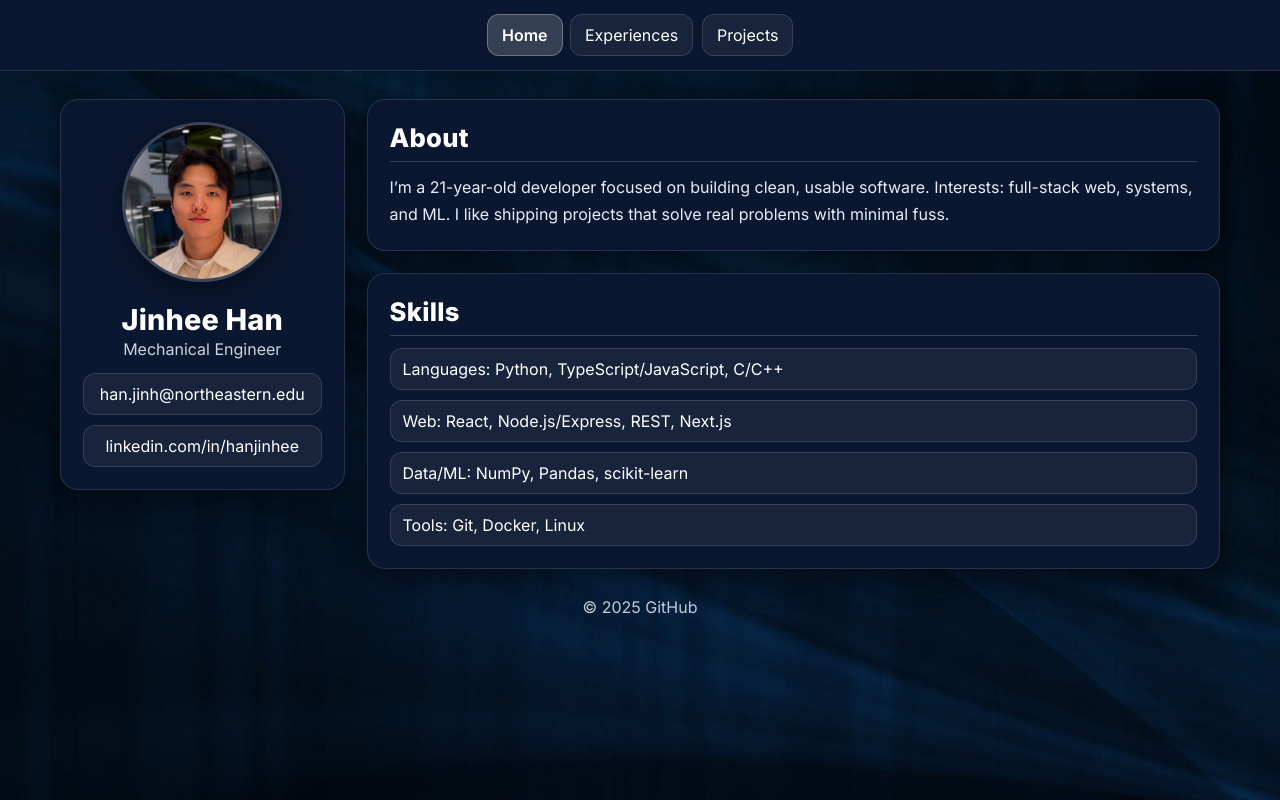
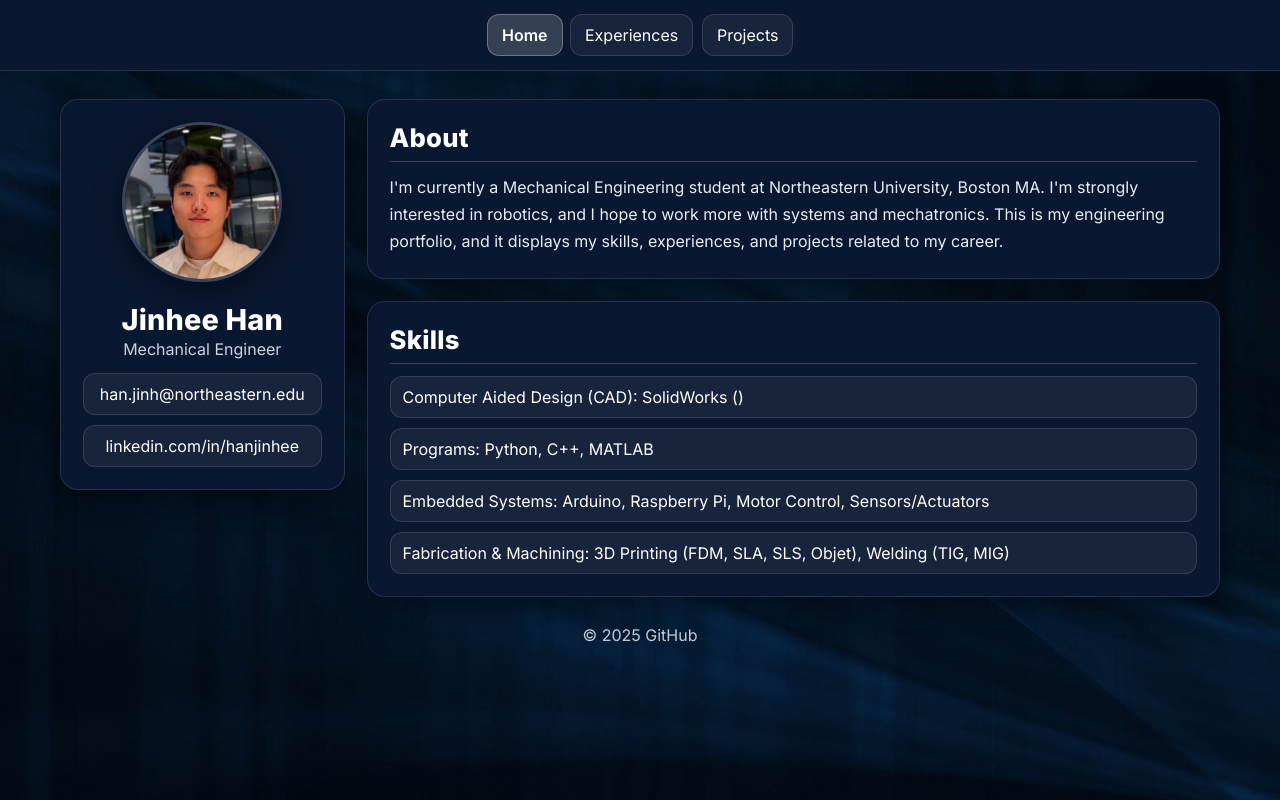
Before and after one commit to jinhee-h/jinhee-h.github.io, a plain HTML site: page index.html in a window 1280 px wide. Drawn offline with Linux system fonts and the light colour scheme.

Commit message:
Update index.html

```diff
--- a/index.html
+++ b/index.html
@@ -64,19 +64,19 @@
       <article class="card section">
         <h2 class="section-title">About</h2>
         <p>
-          I’m a 21-year-old developer focused on building clean, usable software.
-          Interests: full-stack web, systems, and ML. I like shipping projects that
-          solve real problems with minimal fuss.
+          I'm currently a Mechanical Engineering student at Northeastern University, Boston MA.
+          I'm strongly interested in robotics, and I hope to work more with systems and mechatronics.
+          This is my engineering portfolio, and it displays my skills, experiences, and projects related to my career.
         </p>
       </article>
 
       <article class="card section">
         <h2 class="section-title">Skills</h2>
         <ul class="skills">
-          <li>Languages: Python, TypeScript/JavaScript, C/C++</li>
-          <li>Web: React, Node.js/Express, REST, Next.js</li>
-          <li>Data/ML: NumPy, Pandas, scikit-learn</li>
-          <li>Tools: Git, Docker, Linux</li>
+          <li>Computer Aided Design (CAD): SolidWorks ()</li>
+          <li>Programs: Python, C++, MATLAB</li>
+          <li>Embedded Systems: Arduino, Raspberry Pi, Motor Control, Sensors/Actuators</li>
+          <li>Fabrication & Machining: 3D Printing (FDM, SLA, SLS, Objet), Welding (TIG, MIG)</li>
         </ul>
       </article>
     </section>
```
